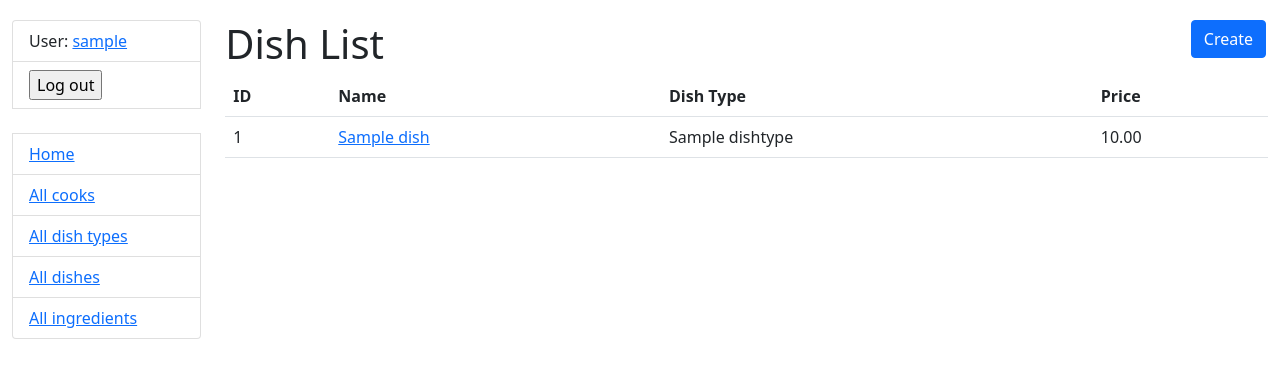
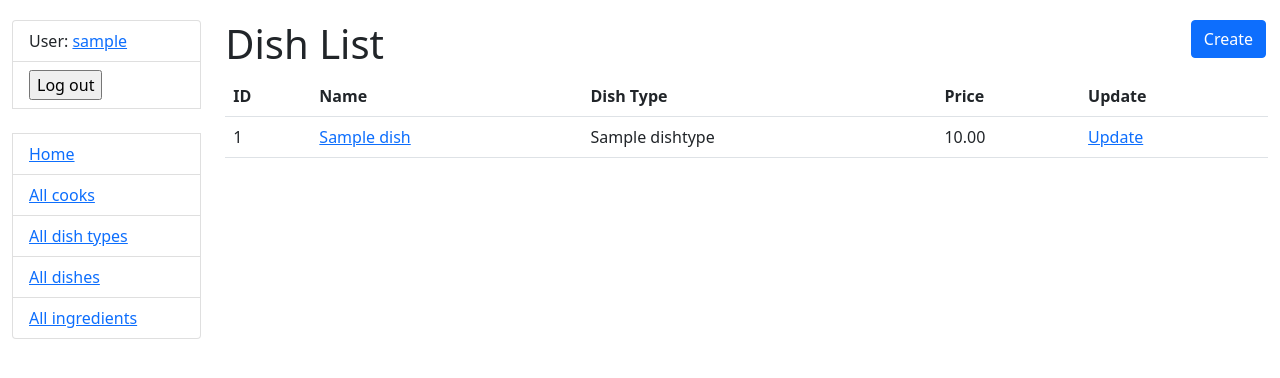
Before and after one commit to m1b0mb0/kitchen-management-system, a Django app: page /dishes/ in a window 1280 px wide. Shown: the top 378 px of the page. Run offline with Django 5.2, Linux system fonts and the light colour scheme; a user stored in the database is signed in; tables that the repository leaves empty hold one stand-in row (values such as "Sample post").

Commit message:
Add update button to dish list template

```diff
--- a/templates/kitchen/dish_list.html
+++ b/templates/kitchen/dish_list.html
@@ -13,6 +13,7 @@
         <th>Name</th>
         <th>Dish Type</th>
         <th>Price</th>
+        <th>Update</th>
       </tr>
     {% for dish in dish_list %}
       <tr>
@@ -22,6 +23,9 @@
         </td>
         <td>{{ dish.dish_type }}</td>
         <td>{{ dish.price }}</td>
+        <td>
+          <a href="{% url 'kitchen:dish-update' pk=dish.id %}">Update</a>
+        </td>
       </tr>
     {% endfor %}
     </table>
```
